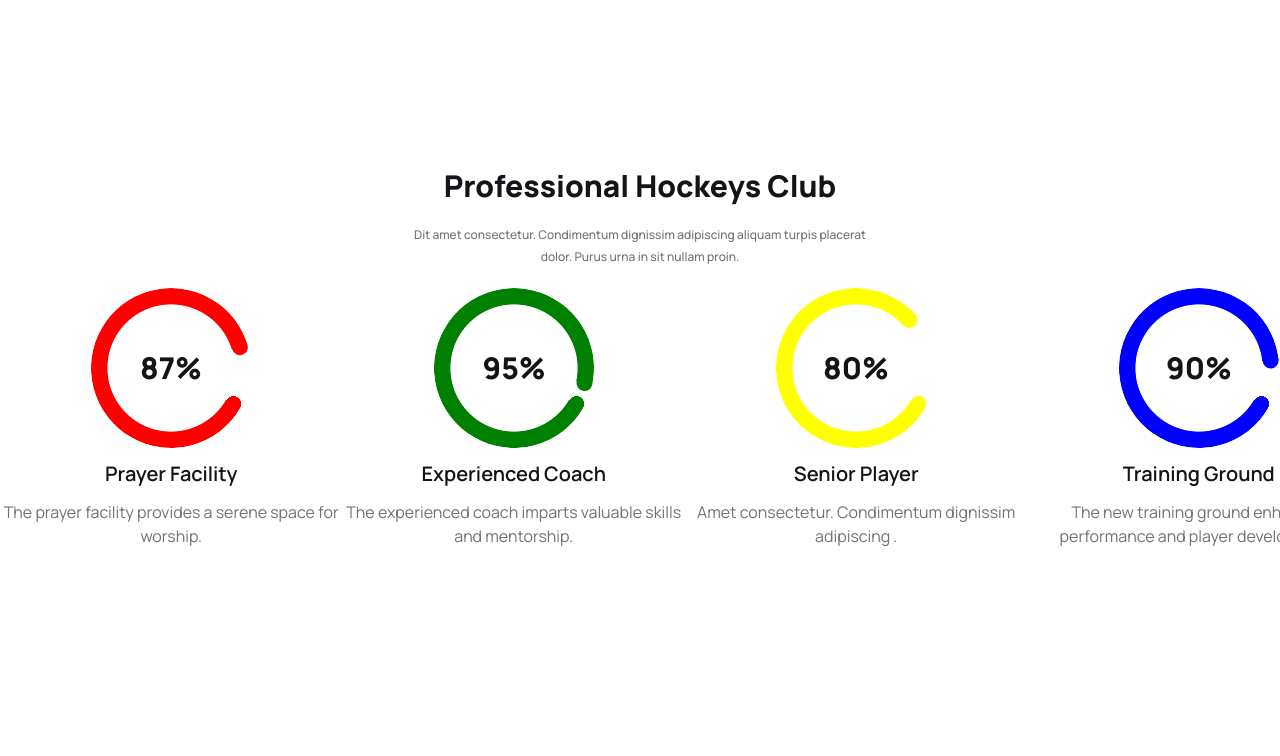
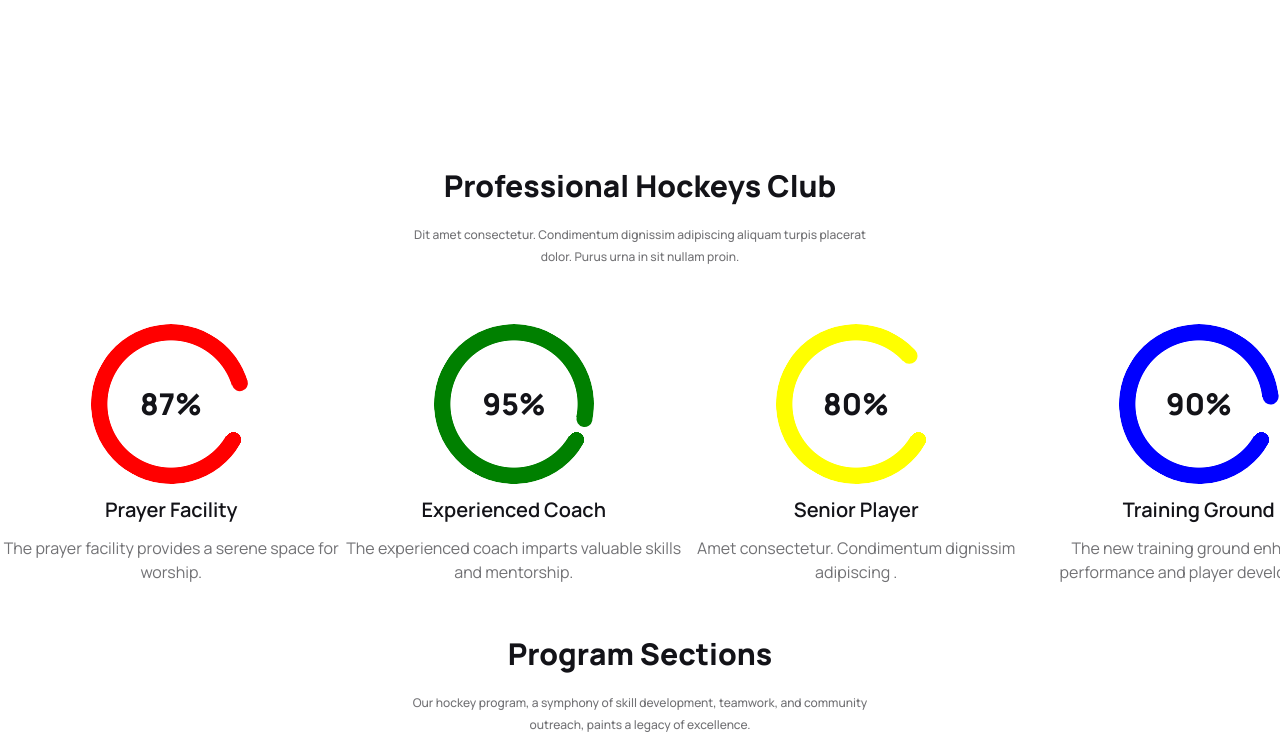
Before and after one commit to Dhruba545/third-assignment, a plain HTML site: page index.html in a window 1280 px wide. Shown: the part 658-1414 px from the top of the page. Before the commit the page ends 1206 px from the top, so only its background shows below. Drawn offline with nearby package versions, Linux system fonts and the light colour scheme.

Commit message:
The third child of main is complete

```diff
--- a/index.html
+++ b/index.html
@@ -96,7 +96,7 @@
                 Dit amet consectetur. Condimentum dignissim adipiscing aliquam turpis placerat dolor. Purus urna in sit nullam proin.
         </div>
         </div>
-        <div class="grid grid-cols-1 md:grid-cols-4 w-[335px] md:w-[1370px] mx-auto ">
+        <div class="grid grid-cols-1 md:grid-cols-4 w-[335px] md:w-[1370px] mt-9 mx-auto ">
             <div class="flex justify-center items-center text-center flex-col space-y-3" >
                 <div ><div class="radial-progress " style="--value:87 ; transform:rotate(120deg); color:red;  --size:10rem; --thickness: 1rem;" role="progressbar"><div class="text-3xl font-extrabold text-[#131318] " style="transform:rotate(-120deg) ">87%</div> </div></div>
                 <div class="text-xl font-semibold text-[#131318] " >Prayer Facility</div>
@@ -118,6 +118,14 @@
                 <div class="text-[#13131899]" >The new training ground enhances performance and player development.</div>
             </div>
         </div> <!--Now perfectly of radial progress section-->
+        <div class="w-[343px] md:w-[502px] bg-white flex flex-col space-y-5 p-5 rounded-xl mx-auto mt-8 justify-center items-center  text-center ">
+            <div class="text-[#131318] text-3xl font-extrabold " >
+                Program Sections
+            </div>
+            <div class="text-xs font-medium text-[#13131899] leading-[22px]  " >
+                Our hockey program, a symphony of skill development, teamwork, and community outreach, paints a legacy of excellence.
+        </div>
+        </div> <!--Third child div complete-->
     </main>
 </body>
-</html>
+</ht
```
